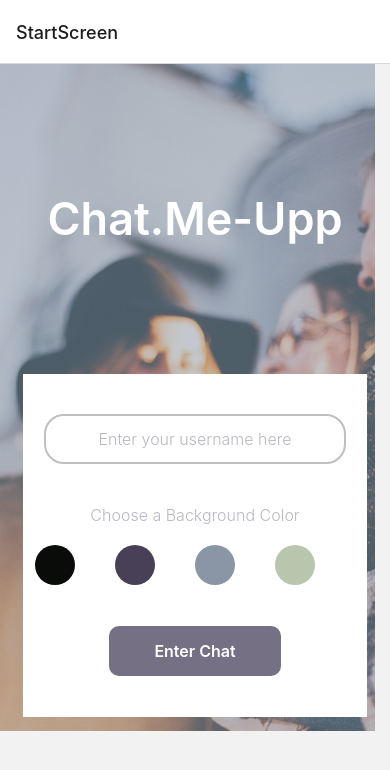
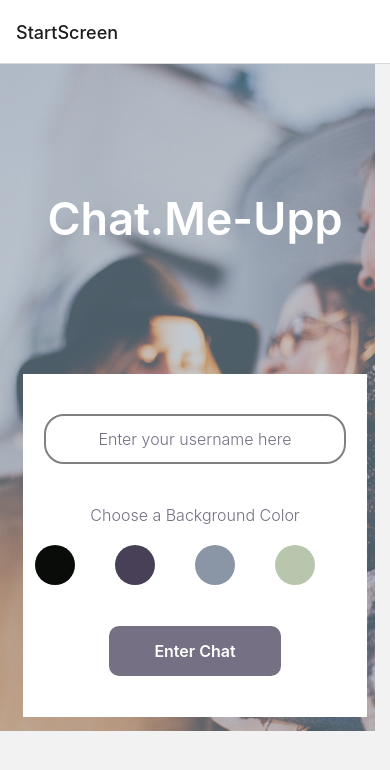
Before and after one commit to SpenUtt/chat-app, a React Native app: screen /StartScreen in a window 390 px wide. Shown: the top 770 px of the page. Built offline with nearby package versions, Linux system fonts and the light colour scheme.

Commit message:
added keyboardavoiding view, fixed opacity

```diff
--- a/components/start.js
+++ b/components/start.js
@@ -6,6 +6,9 @@ import {
     TextInput,
     ImageBackground,
     TouchableOpacity,
+    KeyboardAvoidingView,
+    SafeAreaView,
+    Platform
 } from 'react-native';
 
 const backgroundColors = {
@@ -24,13 +27,13 @@ export default class StartScreen extends Component {
     render () {
         const { black, purple, grey, green } = backgroundColors;
         return (
-            <View style ={{ flex: 1 }}>
+            <SafeAreaView style ={{ flex: 1 }}>
                 <ImageBackground
                     source={require("../assets/Background-Image.png")}
                     style={styles.image}
                 >
                     <Text style={styles.title}>Chat.Me-Upp</Text>
-                    <View style={styles.box}>
+                    <KeyboardAvoidingView style={styles.box} behavior={Platform.OS === "ios" ? "padding" : "height"}>
                         <TextInput
                             style={[styles.input, styles.text]}
                             onChangeText={(name) => this.setState({ name })}
@@ -102,9 +105,9 @@ export default class StartScreen extends Component {
                         >
                             <Text style={styles.buttonText}>Enter Chat</Text>
                         </TouchableOpacity>
-                    </View>
+                    </KeyboardAvoidingView>
                 </ImageBackground>
-            </View>
+            </SafeAreaView>
         )
     }
 }
@@ -145,7 +148,7 @@ const styles = StyleSheet.create({
         fontSize: 16,
         fontWeight: "300",
         textAlign: "center",
-        opacity: "50%",
+        opacity: 50,
     },
     colors: {
         flexDirection: "row",
```
